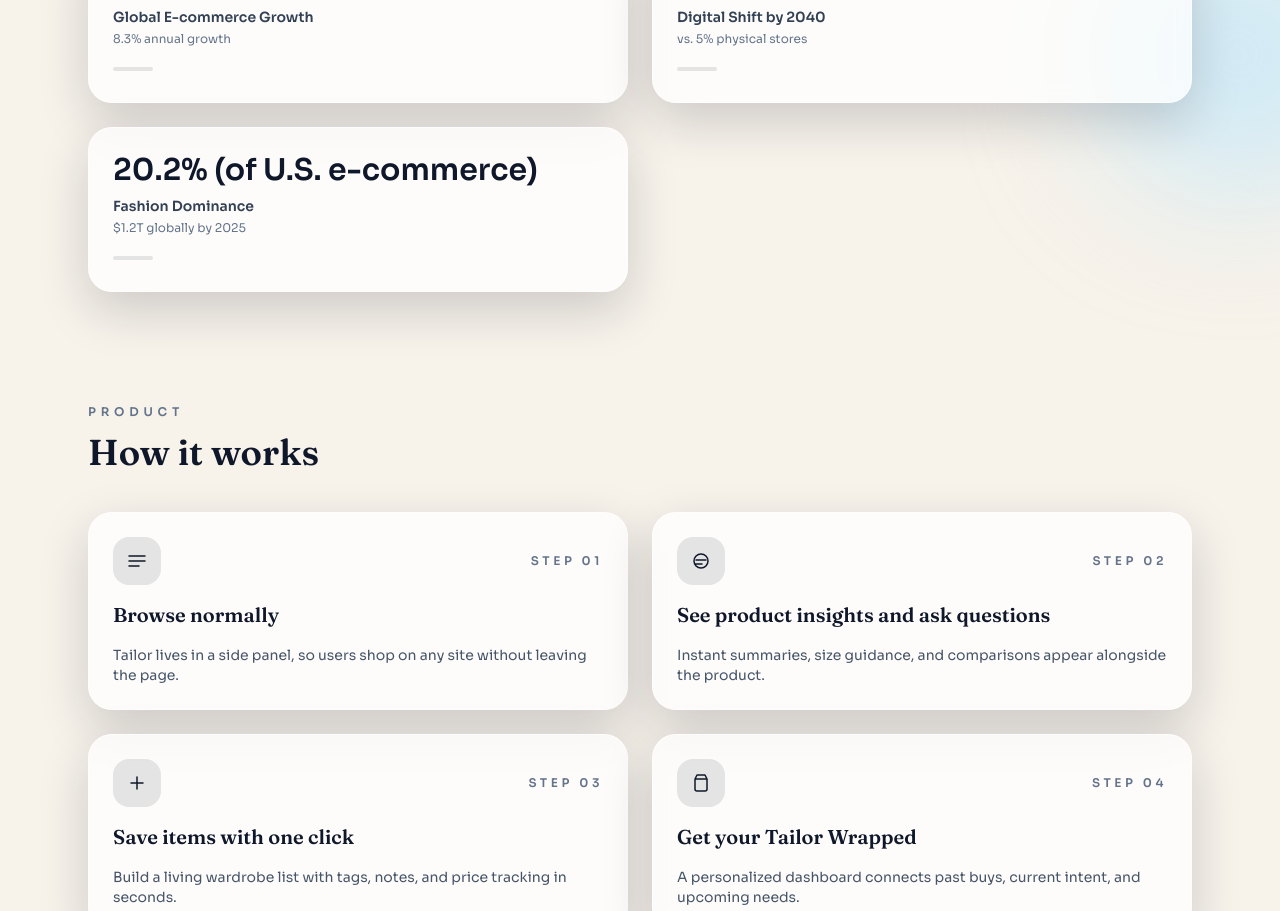
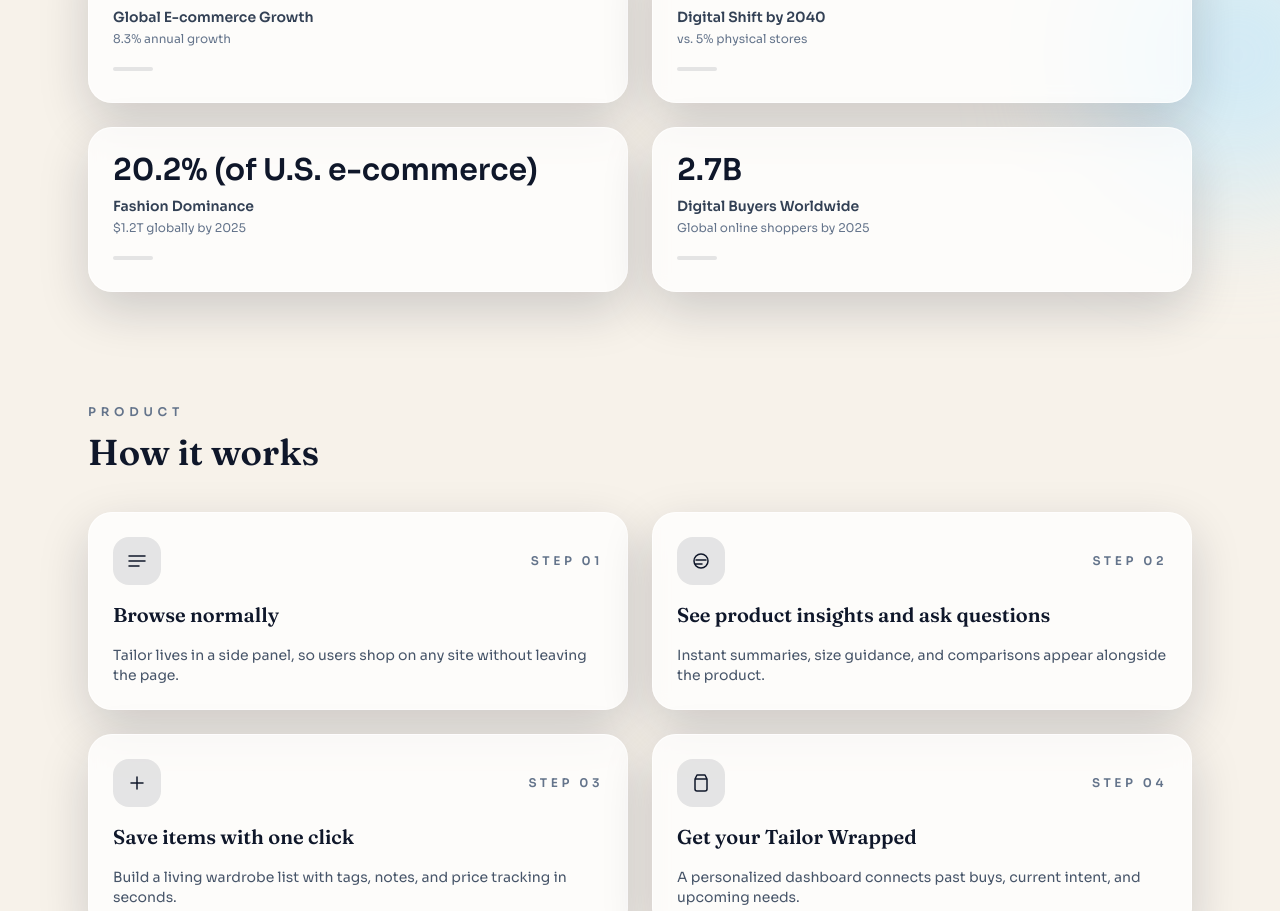
Before and after one commit to robjevans/TailorDemo, a React (Vite) app: page / in a window 1280 px wide. Shown: the part 1049-1960 px from the top of the page. Built offline with nearby package versions, Linux system fonts and the light colour scheme; the HTML template or start-up script is replaced by a standard one.

Commit message:
Add digital buyers stat to Opportunity section

```diff
--- a/src/App.tsx
+++ b/src/App.tsx
@@ -34,6 +34,13 @@
     value: "20.2% (of U.S. e-commerce)",
     label: "Fashion Dominance",
     subtext: "$1.2T globally by 2025",
+    source: "",
+    icon: <span aria-hidden="true" />,
+  },
+  {
+    value: "2.7B",
+    label: "Digital Buyers Worldwide",
+    subtext: "Global online shoppers by 2025",
     source: "",
     icon: <span aria-hidden="true" />,
   },
```
